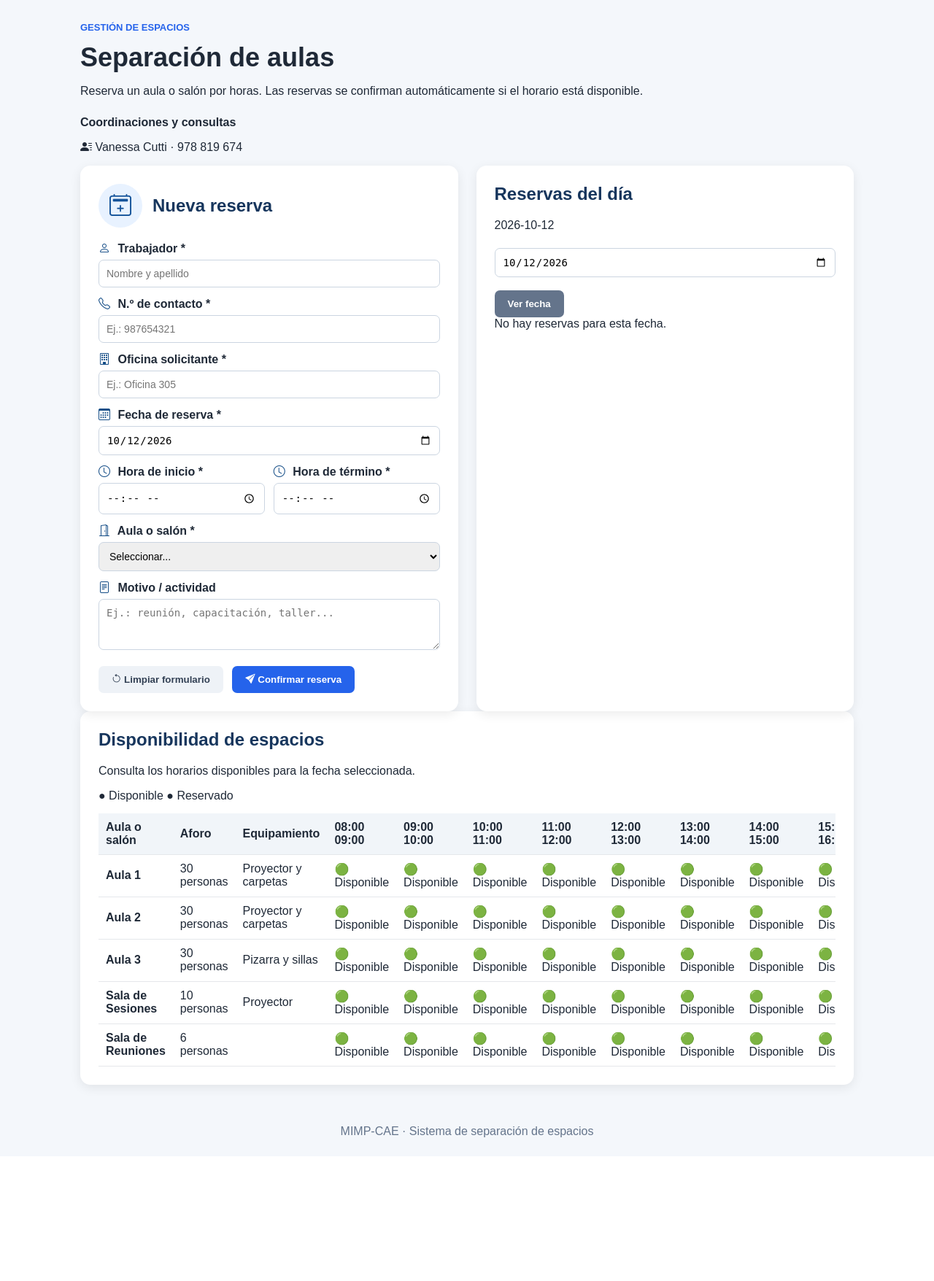
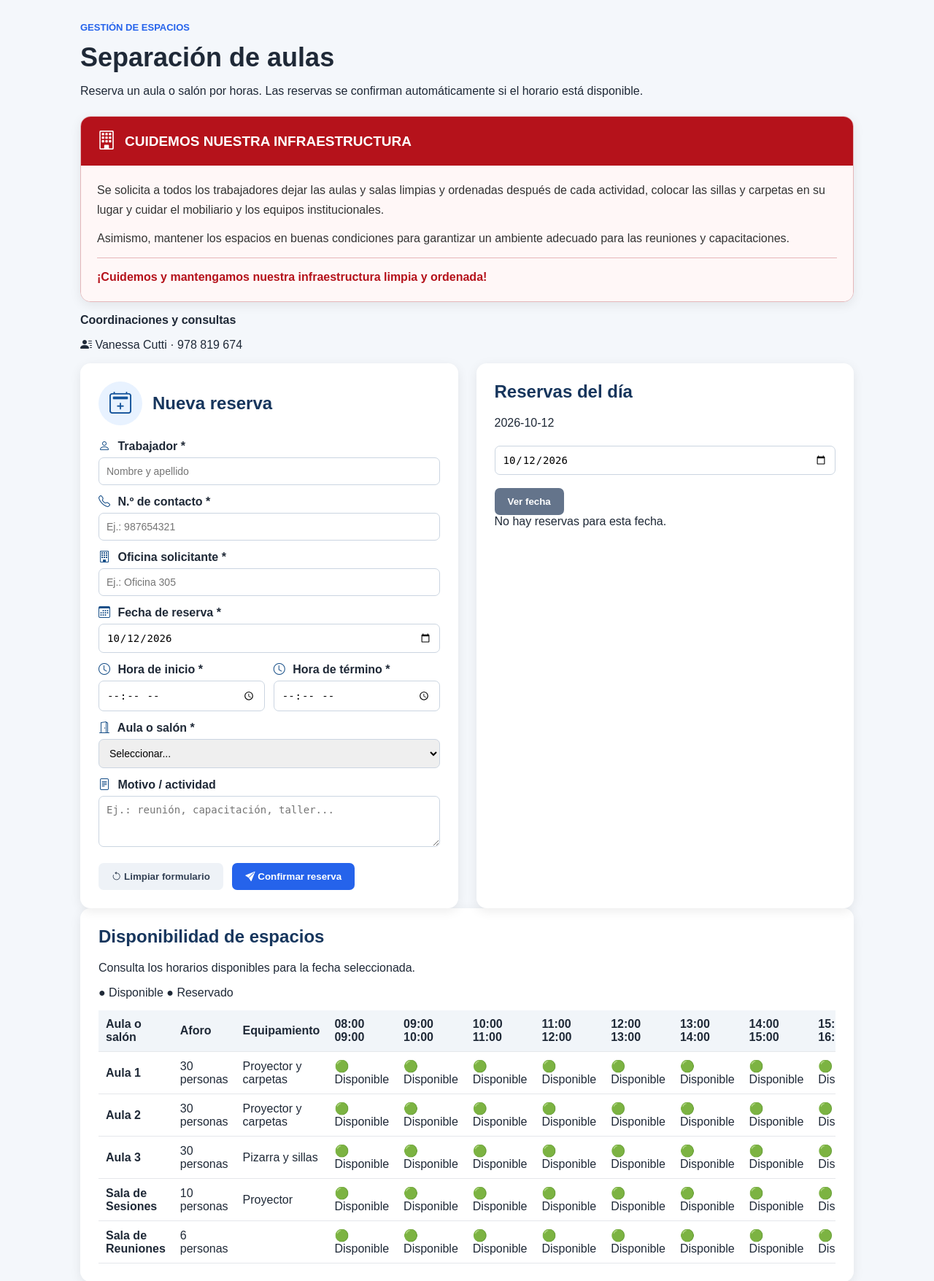
Before and after one commit to jvargash80-bit/mimp-cae, a Flask app: page / in a window 1280 px wide. Shown: the part 110-1866 px from the top of the page at 73% size. Before the commit the page ends 1669 px from the top, so only its background shows below. Run offline with Flask 3, Linux system fonts and the light colour scheme; data that the repository does not hold is empty; some libraries are stand-ins or nearby versions.

Commit message:
Update index.html

```diff
--- a/templates/index.html
+++ b/templates/index.html
@@ -43,6 +43,82 @@
       <p>Reserva un aula o salón por horas. Las reservas se confirman automáticamente si el horario está disponible.</p>
     </div>
   </section>
+
+
+<!-- AVISO: CUIDEMOS NUESTRA INFRAESTRUCTURA -->
+<section class="card aviso-infraestructura">
+
+  <div class="aviso-infraestructura-titulo">
+    <i class="bi bi-building"></i>
+    <h2>CUIDEMOS NUESTRA INFRAESTRUCTURA</h2>
+  </div>
+
+  <div class="aviso-infraestructura-contenido">
+
+    <p>
+      Se solicita a todos los trabajadores dejar las aulas y salas
+      limpias y ordenadas después de cada actividad, colocar las sillas
+      y carpetas en su lugar y cuidar el mobiliario y los equipos institucionales.
+    </p>
+
+    <p>
+      Asimismo, mantener los espacios en buenas condiciones para garantizar
+      un ambiente adecuado para las reuniones y capacitaciones.
+    </p>
+
+    <p class="aviso-infraestructura-final">
+      ¡Cuidemos y mantengamos nuestra infraestructura limpia y ordenada!
+    </p>
+
+  </div>
+
+</section>
+
+<style>
+  .aviso-infraestructura {
+    padding: 0;
+    overflow: hidden;
+    border: 1px solid #e5b7ba;
+  }
+
+  .aviso-infraestructura-titulo {
+    display: flex;
+    align-items: center;
+    gap: 12px;
+    padding: 18px 22px;
+    background-color: #B5121B;
+    color: #ffffff;
+  }
+
+  .aviso-infraestructura-titulo h2 {
+    margin: 0;
+    color: #ffffff;
+    font-size: 19px;
+  }
+
+  .aviso-infraestructura-titulo i {
+    font-size: 26px;
+  }
+
+  .aviso-infraestructura-contenido {
+    padding: 20px 22px;
+    background-color: #FFF7F7;
+    color: #333333;
+    line-height: 1.7;
+  }
+
+  .aviso-infraestructura-contenido p {
+    margin: 0 0 12px;
+  }
+
+  .aviso-infraestructura-contenido .aviso-infraestructura-final {
+    margin-bottom: 0;
+    padding-top: 12px;
+    border-top: 1px solid #e5b7ba;
+    color: #B5121B;
+    font-weight: bold;
+  }
+</style>
 
 <div class="contacto-cae">
   <p><strong>Coordinaciones y consultas</strong></p>
```
